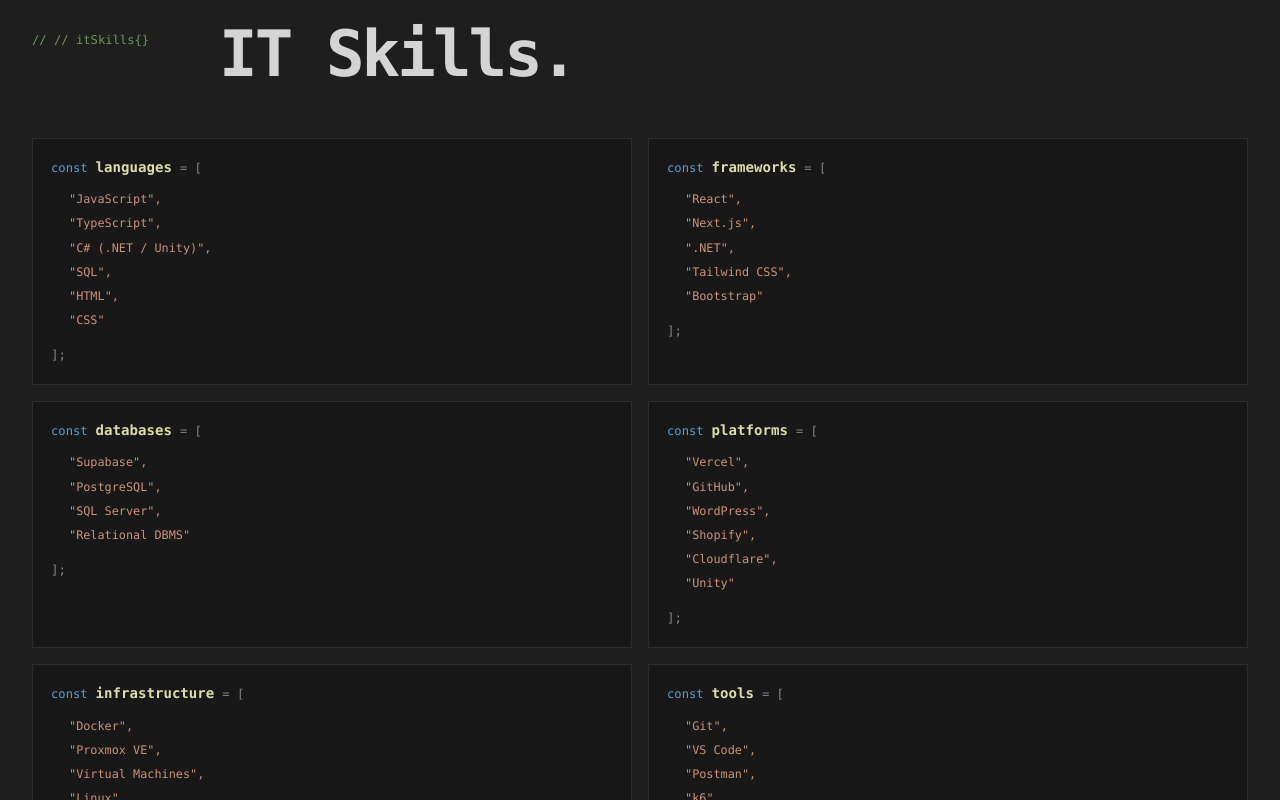
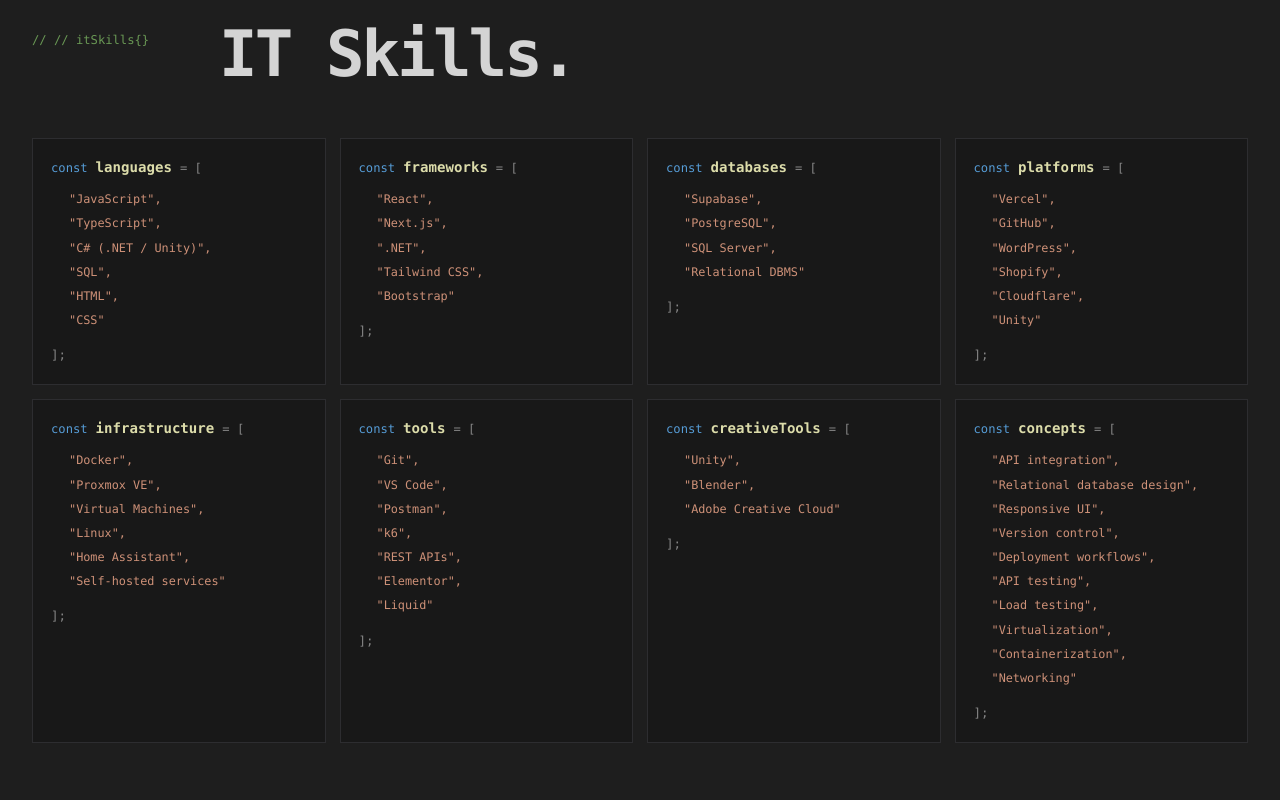
Before and after one commit to ronell-agustin/ronellagustin, a Next.js app: page /resume in a window 1280 px wide. Shown: the part 1000-1800 px from the top of the page. Built offline with nearby package versions, Linux system fonts and the light colour scheme.

Commit message:
Use four-column desktop skills grid

```diff
--- a/src/app/resume/resume.module.css
+++ b/src/app/resume/resume.module.css
@@ -138,8 +138,8 @@
 
 .skillArrays {
   display: grid;
-  grid-template-columns: repeat(2, minmax(0, 1fr));
-  gap: 16px;
+  grid-template-columns: repeat(4, minmax(0, 1fr));
+  gap: 14px;
 }
 
 .skillArray {
@@ -305,6 +305,12 @@
   font-size: 0.86rem;
 }
 
+@media (max-width: 1100px) {
+  .skillArrays {
+    grid-template-columns: repeat(2, minmax(0, 1fr));
+  }
+}
+
 @media (max-width: 700px) {
   .intro {
     width: min(100% - 36px, 1240px);
```
